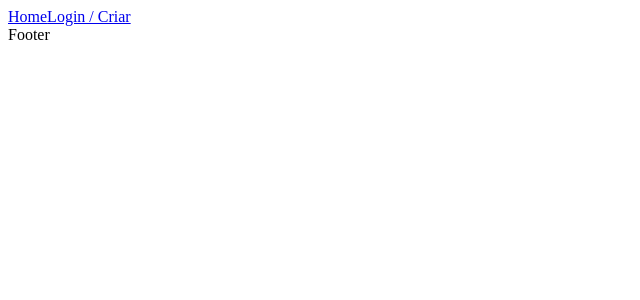
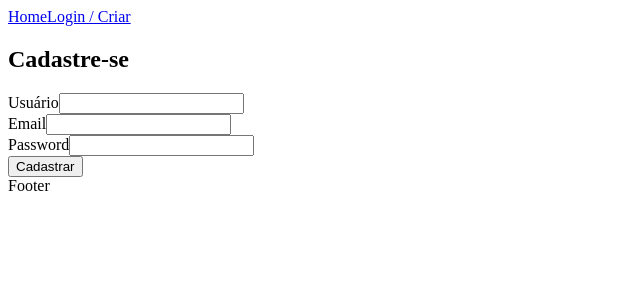
Before and after one commit to guirecordon/projeto_final_02, a React (Create React App) app: page /login/criar in a window 1280 px wide. Shown: the top 300 px of the page, without its empty margins (0-640 px from the left). Built offline with nearby package versions, Linux system fonts and the light colour scheme.

Commit message:
Add login create

```diff
--- a/src/App.js
+++ b/src/App.js
@@ -5,6 +5,8 @@ import {BrowserRouter, Route, Routes} from 'react-router-dom';
 import Home from './Components/Home';
 import Login from './Components/Login/Login';
 import { UserStorage } from './UserContext';
+import User from './Components/User/User';
+import ProtectedRoute from './Components/Helper/ProtectedRoute';
 
 function App() {
   return (
@@ -14,7 +16,10 @@ function App() {
           <Header />
             <Routes>
               <Route path='/' element={<Home />} />
-              <Route path='/login/*' element={<Login />} />
+              <Route path='login/*' element={<Login />} />
+              <Route path='conta/*' element={<ProtectedRoute>
+                <User />
+              </ProtectedRoute>} />
             </Routes>
           <Footer />
         </UserStorage>
--- /dev/null
+++ b/src/Components/Helper/ProtectedRoute.js
@@ -0,0 +1,11 @@
+import React from 'react'
+import { Navigate } from 'react-router-dom'
+import { UserContext } from '../../UserContext'
+
+const ProtectedRoute = ({children}) => {
+  const {login} = React.useContext(UserContext)
+
+  return login ? children : <Navigate to="/login" />
+}
+
+export default ProtectedRoute
--- a/src/Components/Login/Login.js
+++ b/src/Components/Login/Login.js
@@ -1,7 +1,9 @@
 import React from 'react'
-import { Navigate, Route, Routes } from 'react-router-dom'
+import { Navigate, Routes, Route } from 'react-router-dom'
 import { UserContext } from '../../UserContext'
+import LoginCreate from './LoginCreate'
 import LoginForm from './LoginForm'
+import LoginPasswordLost from './LoginPasswordLost'
 
 const Login = () => {
   const {login} = React.useContext(UserContext)
@@ -11,6 +13,8 @@ const Login = () => {
     <div>
       <Routes>
         <Route path='/' element={<LoginForm />} />
+        <Route path='perdeu' element={<LoginPasswordLost />} />
+        <Route path='criar' element={<LoginCreate />} />
       </Routes>
     </div>
   )
--- /dev/null
+++ b/src/Components/Login/LoginCreate.js
@@ -0,0 +1,48 @@
+import React from 'react'
+import { USER_POST } from '../../api'
+import useFetch from '../../Hooks/useFetch'
+import useForm from '../../Hooks/useForm'
+import { UserContext } from '../../UserContext'
+import Button from '../Forms/Button'
+import Input from '../Forms/Input'
+import Error from '../Helper/Error'
+
+const LoginCreate = () => {
+  const username = useForm()
+  const email = useForm('email')
+  const password = useForm()
+
+  const {userLogin} = React.useContext(UserContext)
+
+  const {loading, error, request} = useFetch()
+
+  async function handleSubmit(event) {
+    event.preventDefault()
+    const {url, options} = USER_POST({
+      username: username.value,
+      email: email.value,
+      password: password.value,
+    })
+    const {response} = await request(url, options)
+    // userLogin(username.value, password.value)
+  }
+
+  return (
+    <section>
+      <h1>Cadastre-se</h1>
+      <form onSubmit={handleSubmit}>
+        <Input type="text" label="Usuário" name="username" {...username} />
+        <Input type="email" label="Email" email="email" {...email} />
+        <Input type="password" label="Password" password="password" {...password} />
+        {loading ? (
+          <Button disabled>Cadastrando...</Button>
+        ) : (
+          <Button>Cadastrar</Button>
+        )}
+        <Error error={error} />
+      </form>
+    </section>
+  )
+}
+
+export default LoginCreate
--- a/src/Components/Login/LoginForm.js
+++ b/src/Components/Login/LoginForm.js
@@ -1,6 +1,5 @@
 import React from 'react'
 import { Link } from 'react-router-dom'
-import { TOKEN_POST, USER_GET } from '../../api'
 import useForm from '../../Hooks/useForm'
 import { UserContext } from '../../UserContext'
 import Button from '../Forms/Button'
--- /dev/null
+++ b/src/Components/Login/LoginPasswordLost.js
@@ -0,0 +1,9 @@
+import React from 'react'
+
+const LoginPasswordLost = () => {
+  return (
+    <div>LoginPasswordLost</div>
+  )
+}
+
+export default LoginPasswordLost
--- /dev/null
+++ b/src/Components/User/User.js
@@ -0,0 +1,9 @@
+import React from 'react'
+
+const User = () => {
+  return (
+    <div>User</div>
+  )
+}
+
+export default User
--- /dev/null
+++ b/src/Hooks/useFetch.js
@@ -0,0 +1,36 @@
+import React from 'react'
+
+const useFetch = () => {
+  const [data, setData] = React.useState(null)
+  const [loading, setLoading] = React.useState(false)
+  const [error, setError] = React.useState(null)
+
+  const request = React.useCallback(async (url, options) => {
+    let response
+    let json
+    try {
+      setError(null)
+      setLoading(true)
+      response = await fetch(url, options)
+      json = await response.json()
+      console.log(json);
+      if(json.code === 'error') throw new Error(json.message)
+    } catch(err) {
+      json = null
+      setError(err.message)
+    } finally {
+      setData(json)
+      setLoading(false)
+      return {response, json}
+    }
+  }, [])
+
+  return {
+    data,
+    loading,
+    error,
+    request,
+  }
+}
+
+export default useFetch
--- a/src/Hooks/useForm.js
+++ b/src/Hooks/useForm.js
@@ -4,6 +4,10 @@ const types = {
   email: {
     regex: /^(([^<>()[\]\\.,;:\s@"]+(\.[^<>()[\]\\.,;:\s@"]+)*)|(".+"))@((\[[0-9]{1,3}\.[0-9]{1,3}\.[0-9]{1,3}\.[0-9]{1,3}\])|(([a-zA-Z\-0-9]+\.)+[a-zA-Z]{2,}))$/,
     message: 'Por favor preencha com um e-mail válido',
+  },
+  password: {
+    regex: /^(?=.*\d)(?=.*[a-z])(?=.*[A-Z]).{8,}$/,
+    message: 'Senha deve conter pelo menos 8 digitos, 1 maiúscula, 1 minúscula e um caracter especial'
   }
 }
 
--- a/src/UserContext.js
+++ b/src/UserContext.js
@@ -36,6 +36,8 @@ export const UserStorage = ({children}) => {
         } finally {
           setLoading(false)
         }
+      } else {
+        setLogin(false)
       }
     }
     autoLogin()
@@ -55,7 +57,8 @@ export const UserStorage = ({children}) => {
       setLoading(true)
       const {url, options} = TOKEN_POST({username, password})
       const tokenRes = await fetch(url, options)
-      if(!tokenRes.ok) throw new Error(`Error: ${tokenRes.statusText}`)
+      console.log(tokenRes);
+      if(!tokenRes.ok) throw new Error(`Error: ${tokenRes.status}`)
       const {token} = await tokenRes.json()
       window.localStorage.setItem('token', token)
       await getUser(token)
--- a/src/api.js
+++ b/src/api.js
@@ -36,3 +36,16 @@ export function USER_GET(token) {
     },
   }
 }
+
+export function USER_POST(body) {
+  return {
+    url: API_URL + '/api/user',
+    options: {
+      method: 'POST',
+      headers: {
+        'Content-Type': 'application/json',
+      },
+      body: JSON.stringify(body),
+    },
+  }
+}
```
